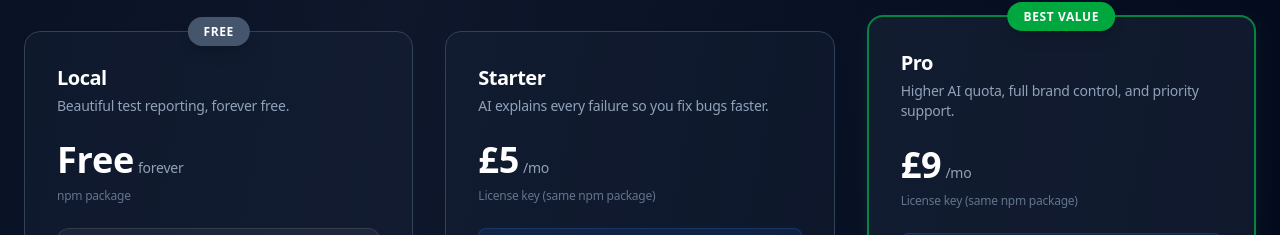
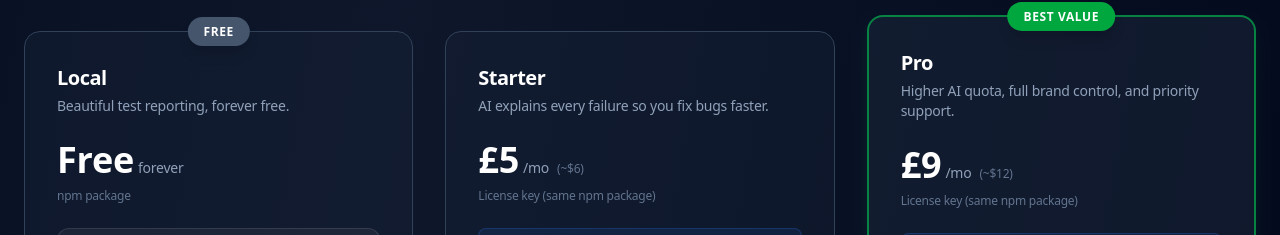
Before and after one commit to qa-gary-parker/stagewright, a React (Vite) app: page / in a window 1280 px wide. Shown: the part 5002-5237 px from the top of the page. Built offline with nearby package versions, Linux system fonts and the light colour scheme.

Commit message:
feat(pricing): add USD equivalents to Starter and Pro pricing cards

```diff
--- a/src/components/Pricing.tsx
+++ b/src/components/Pricing.tsx
@@ -33,6 +33,7 @@ const tiers = [
     name: 'Starter',
     badge: '',
     price: 5,
+    usdEquiv: '~$6',
     description: 'AI explains every failure so you fix bugs faster.',
     cta: 'Get Starter',
     ctaHref: CHECKOUT_URLS.starter,
@@ -55,6 +56,7 @@ const tiers = [
     name: 'Pro',
     badge: 'Best Value',
     price: 9,
+    usdEquiv: '~$12',
     description: 'Higher AI quota, full brand control, and priority support.',
     cta: 'Get Pro',
     ctaHref: CHECKOUT_URLS.pro,
@@ -134,6 +136,9 @@ export default function Pricing() {
                   <div className="flex items-baseline gap-1">
                     <span className="text-4xl font-bold text-white">£{tier.price}</span>
                     <span className="text-slate-400 text-sm">/mo</span>
+                    {'usdEquiv' in tier && tier.usdEquiv && (
+                      <span className="text-slate-500 text-xs ml-1">({tier.usdEquiv})</span>
+                    )}
                   </div>
                 )}
                 <div className="text-slate-500 text-xs mt-2">{tier.delivery}</div>
```
